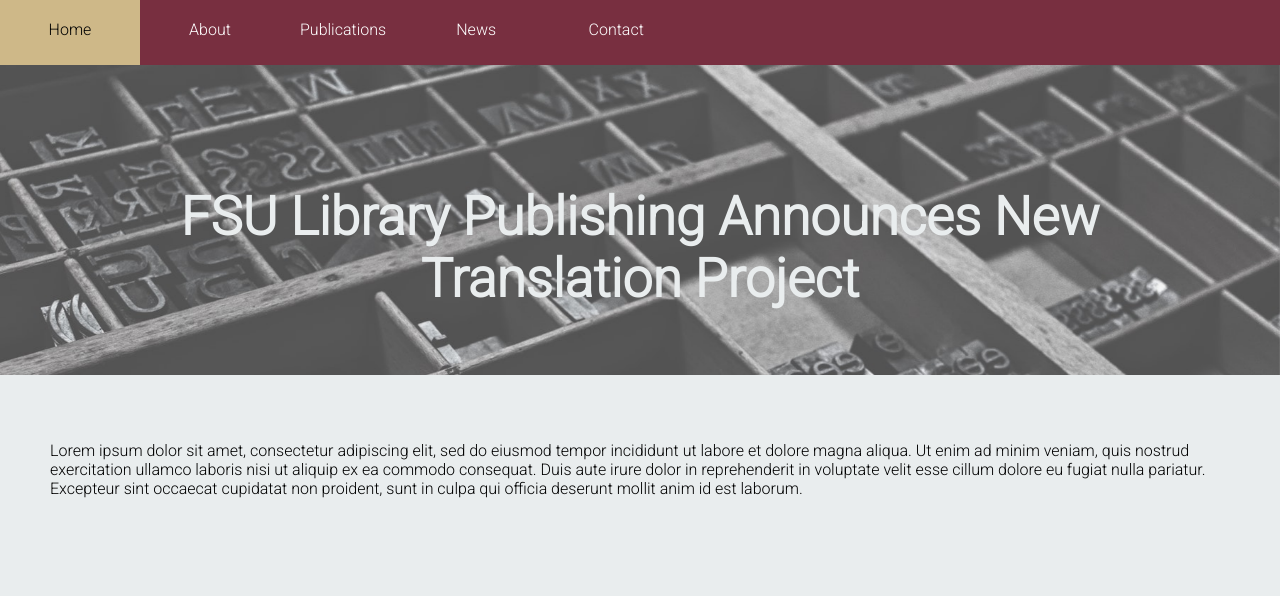
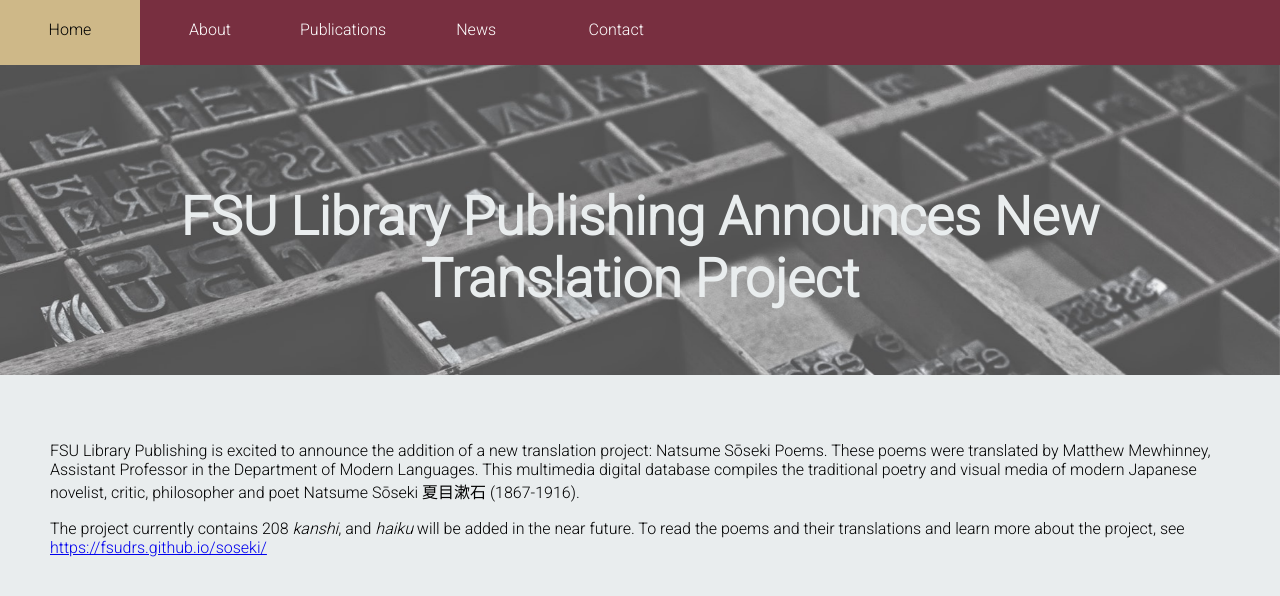
Before and after one commit to fsulibpub/fsulibpub.github.io, a Jekyll site: the page built from _news/2020-09-01_soseki.md, in a window 1280 px wide. Shown: the top 596 px of the page. Built offline with Jekyll 4.4.1, drawn with Linux system fonts in a browser that asks for light colours.

```diff
--- a/_news/2020-09-01_soseki.md
+++ b/_news/2020-09-01_soseki.md
@@ -2,6 +2,9 @@
 layout: default
 title: "FSU Library Publishing Announces New Translation Project"
 date: 2020-09-01
+permalink: /2020-09-01_soseki/
 ---
 
-Lorem ipsum dolor sit amet, consectetur adipiscing elit, sed do eiusmod tempor incididunt ut labore et dolore magna aliqua. Ut enim ad minim veniam, quis nostrud exercitation ullamco laboris nisi ut aliquip ex ea commodo consequat. Duis aute irure dolor in reprehenderit in voluptate velit esse cillum dolore eu fugiat nulla pariatur. Excepteur sint occaecat cupidatat non proident, sunt in culpa qui officia deserunt mollit anim id est laborum.
+FSU Library Publishing is excited to announce the addition of a new translation project: Natsume Sōseki Poems. These poems were translated by Matthew Mewhinney, Assistant Professor in the Department of Modern Languages. This multimedia digital database compiles the traditional poetry and visual media of modern Japanese novelist, critic, philosopher and poet Natsume Sōseki 夏目漱石 (1867-1916).
+
+The project currently contains 208 *kanshi*, and *haiku* will be added in the near future. To read the poems and their translations and learn more about the project, see [https://fsudrs.github.io/soseki/](https://fsudrs.github.io/soseki/)
```
Also changed, not shown: _news/2020-08-01_manifold.md (+1 -0 lines), _news/2020-08-12_newWebsite.md (+1 -0 lines).
